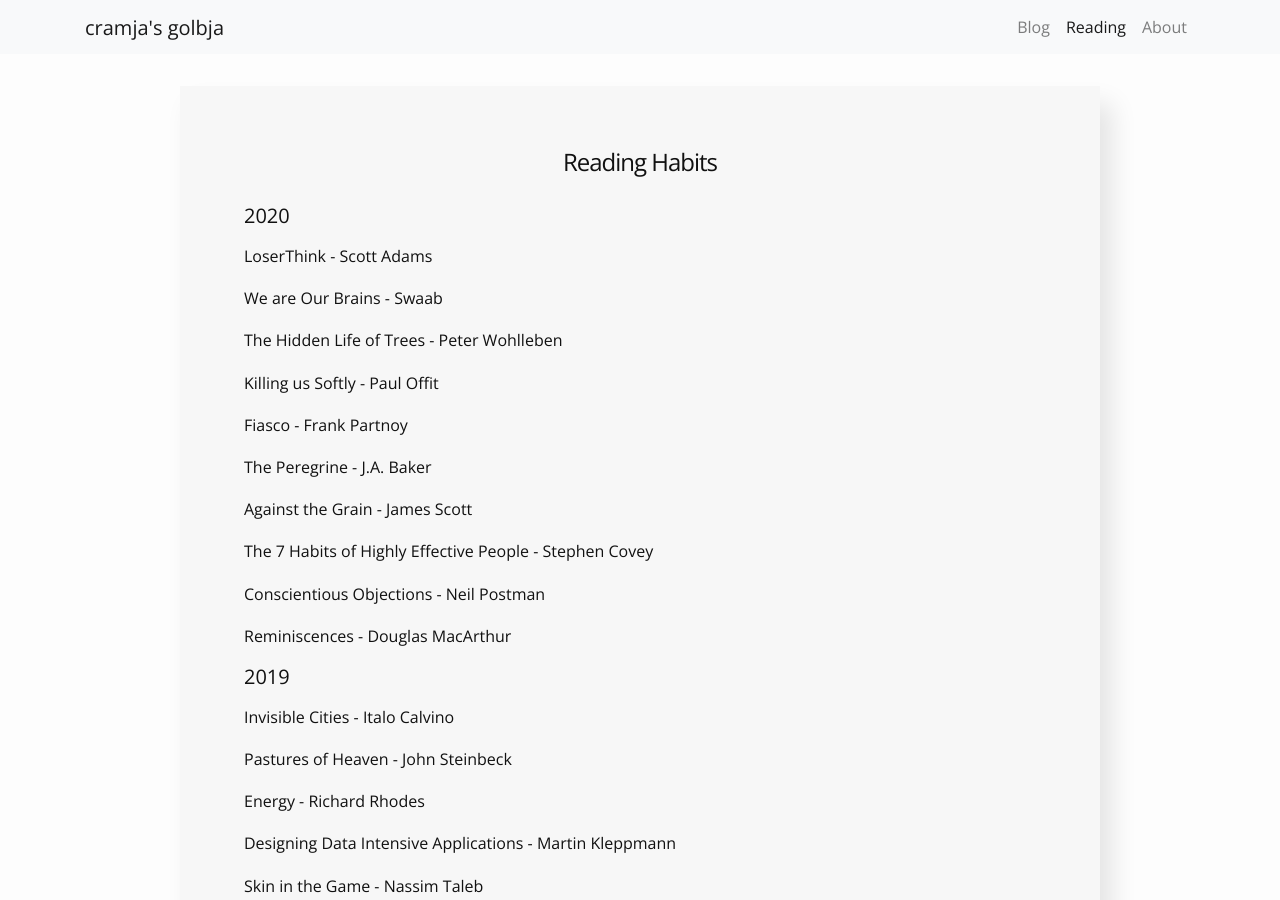
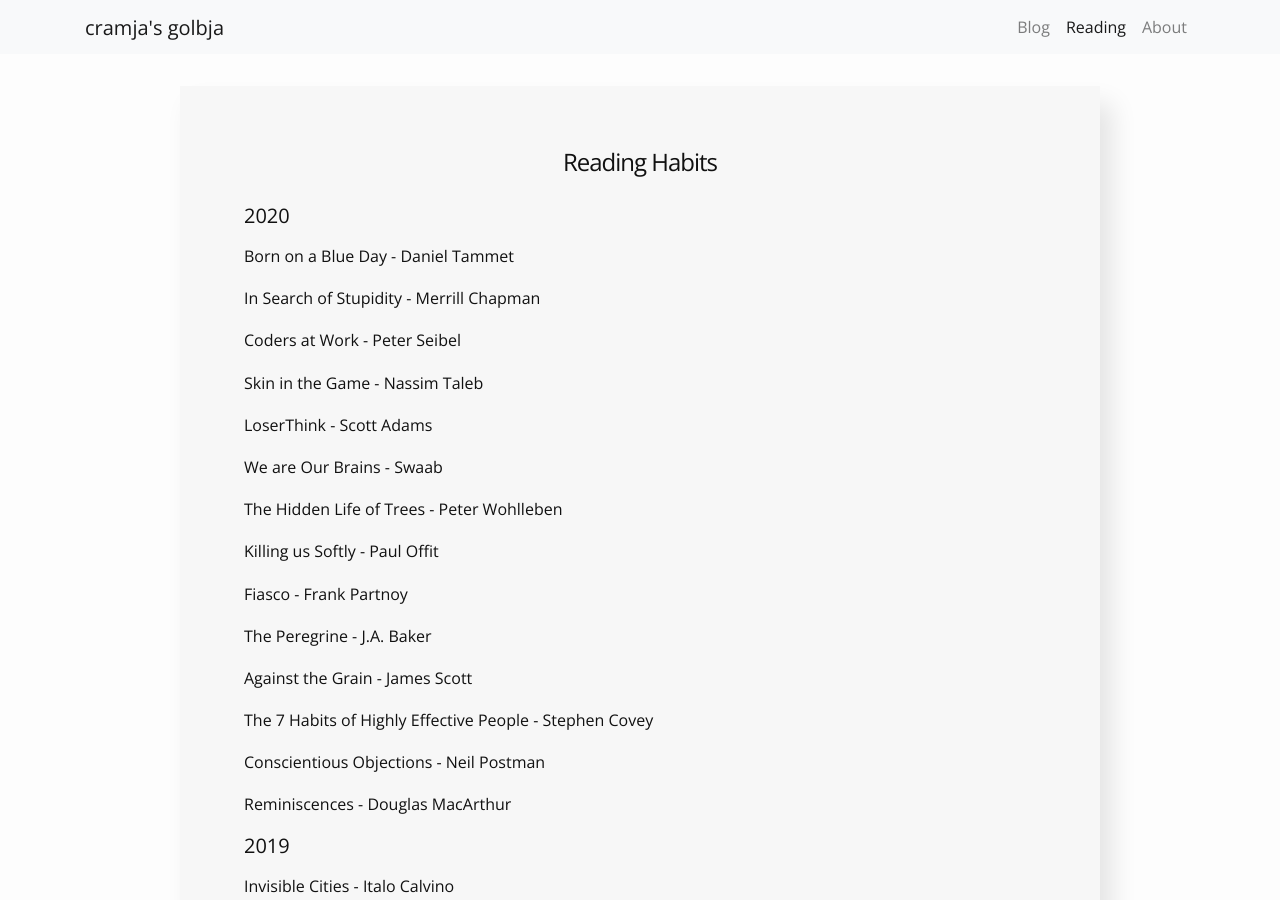
Before and after one commit to cramja/cramja.github.io, a Jekyll site: the page built from reading.md, in a window 1280 px wide and 900 px high. Built offline with Jekyll 4.4.1, drawn with Linux system fonts in a browser that asks for light colours.

Commit message:
update reading

```diff
--- a/reading.md
+++ b/reading.md
@@ -5,6 +5,14 @@ title: Reading Habits
 ---
 
 ## 2020
+
+Born on a Blue Day - Daniel Tammet
+
+In Search of Stupidity - Merrill Chapman
+
+Coders at Work - Peter Seibel
+
+Skin in the Game - Nassim Taleb
 
 LoserThink - Scott Adams
 
```
